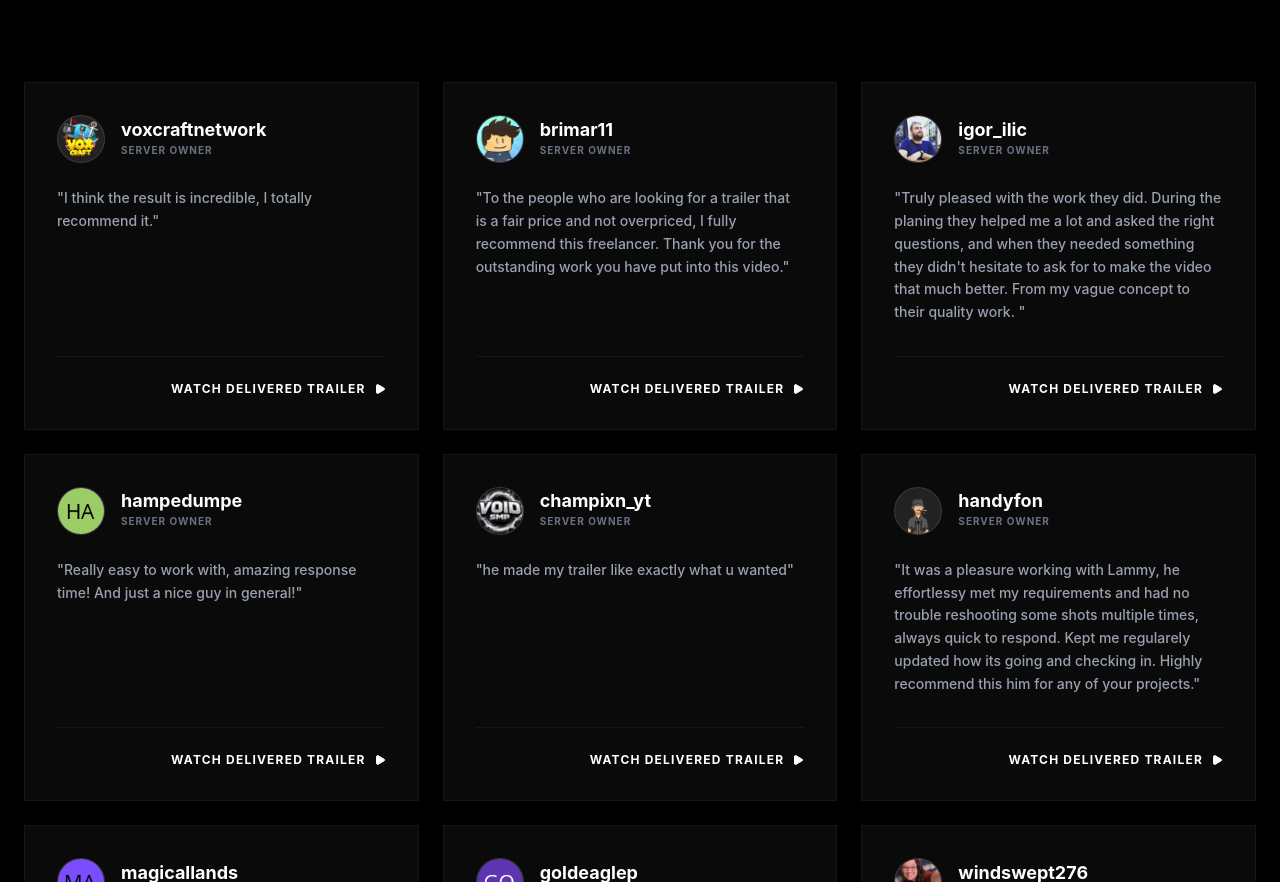
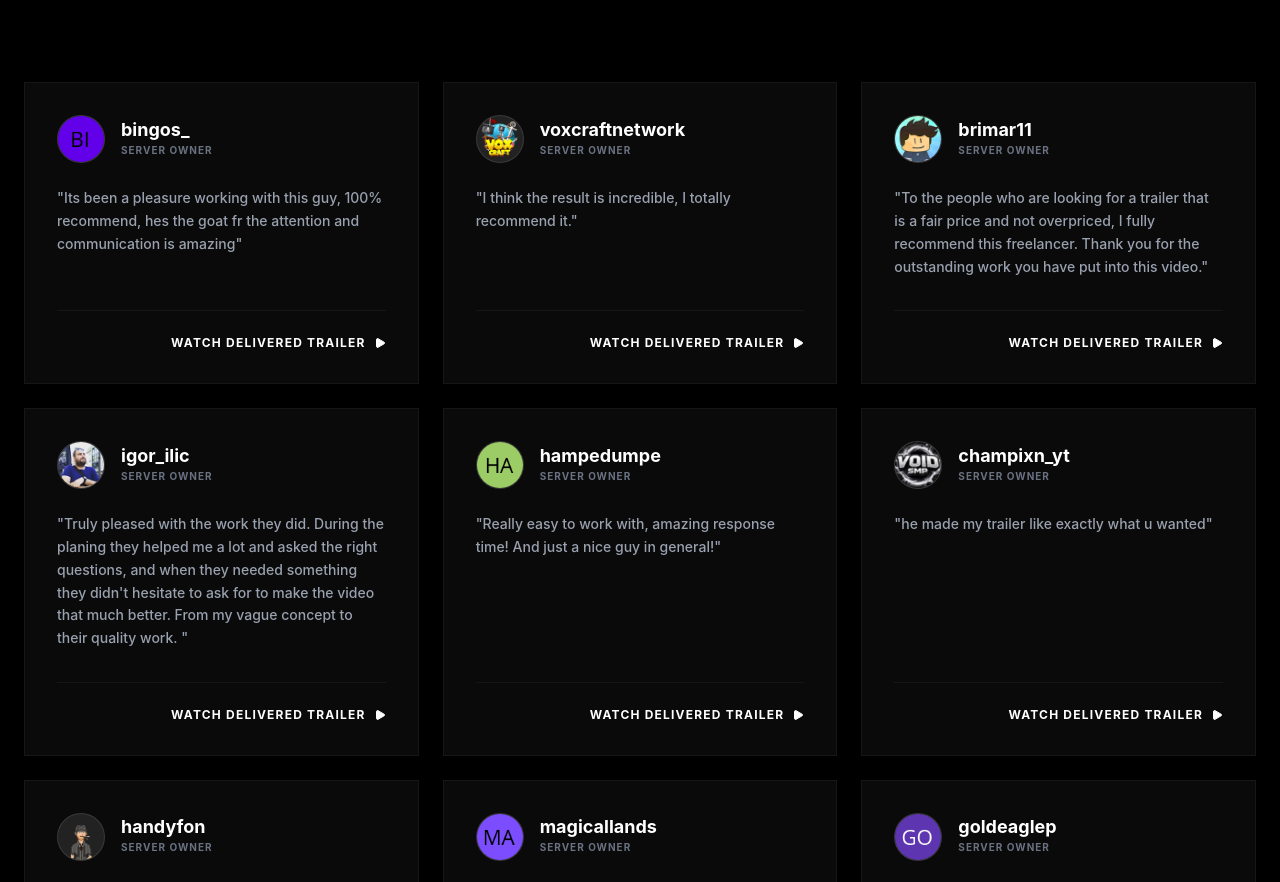
Before and after one commit to lammycz/lammycz.github.io, a React (Vite) app: page / in a window 1280 px wide. Shown: the part 3638-4520 px from the top of the page. Built offline with nearby package versions, Linux system fonts and the light colour scheme.

Commit message:
bingusino

```diff
--- a/src/components/Testimonials.tsx
+++ b/src/components/Testimonials.tsx
@@ -4,6 +4,13 @@ import { useState, useEffect } from "react";
 import { motion, AnimatePresence } from "motion/react";
 
 const testimonials = [
+  {
+    name: "bingos_",
+    role: "Server Owner",
+    text: "Its been a pleasure working with this guy, 100% recommend, hes the goat fr the attention and communication is amazing",
+    avatar: "/assets/clients/bingos_.png",
+    trailerUrl: "https://www.youtube.com/embed/dQw4w9WgXcQ?autoplay=1&mute=0"
+  },
   {
     name: "voxcraftnetwork",
     role: "Server Owner",
```
Also changed, not shown: public/assets/clients/bingos_.png (added).
